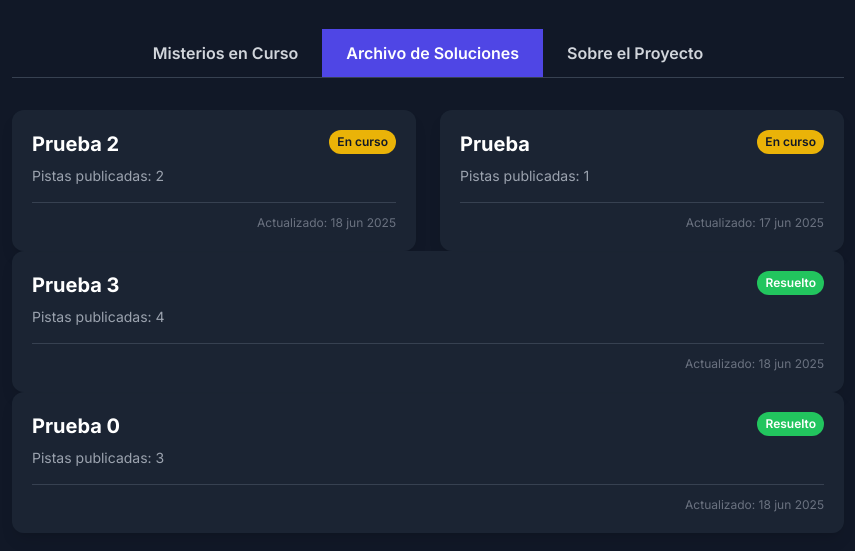
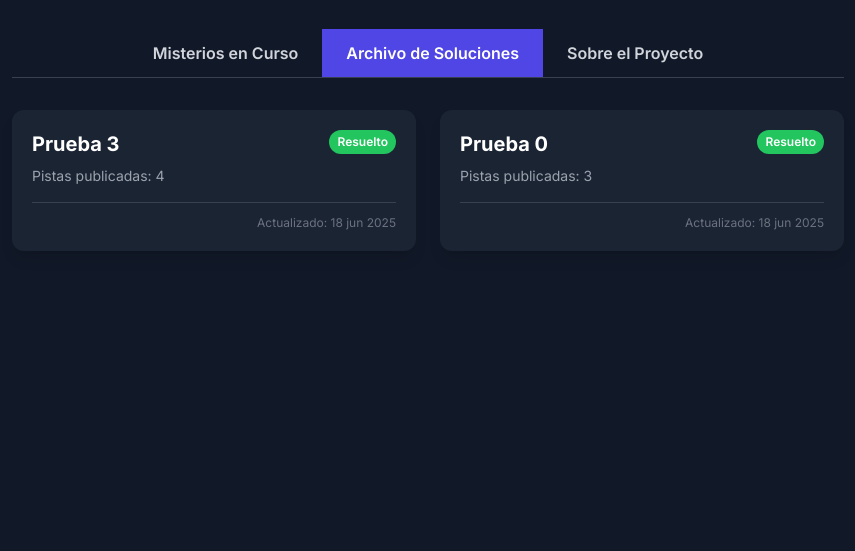
Before and after one commit to marcosocana-al/laparteporeltodo, a plain HTML site: page index.html in a window 1280 px wide. Both pictures are taken after a click on the button "Archivo de Soluciones". Shown: the part 119-670 px from the top of the page, without its empty margins (212-1067 px from the left). Drawn offline with nearby package versions, Linux system fonts and the light colour scheme.

Commit message:
Update index.html

```diff
--- a/index.html
+++ b/index.html
@@ -10,10 +10,9 @@
         body { font-family: 'Inter', sans-serif; background-color: #111827; }
         @keyframes fadeIn { from { opacity: 0; transform: translateY(20px); } to { opacity: 1; transform: translateY(0); } }
         .fade-in { animation: fadeIn 0.6s ease-out forwards; }
-        .tab-content { display: none; }
-        .tab-content.active { display: block; }
+        /* El botón activo se estiliza, pero no controla la visibilidad del contenido */
         .tab-button.active { background-color: #4f46e5; color: #ffffff; }
-        .modal { display: none; }
+        .modal { display: none; } /* El modal se controla con su propia clase .active */
         .modal.active { display: flex; }
         .modal-content-scroll::-webkit-scrollbar { width: 8px; }
         .modal-content-scroll::-webkit-scrollbar-track { background: #1f2937; }
@@ -34,11 +33,11 @@
         </nav>
 
         <main>
-            <div id="en-curso" class="tab-content active grid grid-cols-1 md:grid-cols-2 gap-6 min-h-[100px]"></div>
-            <div id="archivo" class="tab-content grid grid-cols-1 md:grid-cols-2 gap-6 min-h-[100px]"></div>
-
-            <div id="sobre" class="tab-content">
-                <div class="space-y-8 fade-in">
+            <!-- Contenedores para las pestañas. Usamos la clase `hidden` de Tailwind para controlar la visibilidad. -->
+            <div id="en-curso" class="tab-content grid grid-cols-1 md:grid-cols-2 gap-6 min-h-[100px]"></div>
+            <div id="archivo" class="tab-content hidden grid grid-cols-1 md:grid-cols-2 gap-6 min-h-[100px]"></div>
+            <div id="sobre" class="tab-content hidden">
+                 <div class="space-y-8 fade-in">
                     <div class="bg-gray-800 rounded-xl shadow-lg p-8">
                         <h2 class="text-3xl font-bold text-indigo-400 mb-4">¿Qué es "La Parte por el Todo"?</h2>
                         <p class="text-gray-300 leading-relaxed">Este es un pequeño proyecto de entretenimiento inspirado en el famoso concurso "Saber y Ganar". El objetivo es adivinar "el todo" —que puede ser una persona, un lugar, una película, una canción o cualquier cosa imaginable— a partir de pequeñas pistas o "partes" que se irán revelando semanalmente. Es un reto a la paciencia, la deducción y la cultura general.</p>
@@ -71,10 +70,7 @@
     <!-- Modal Structure -->
     <div id="game-modal" class="modal fixed inset-0 bg-black bg-opacity-80 items-center justify-center p-4 z-50">
         <div class="bg-gray-800 rounded-2xl shadow-2xl w-full max-w-2xl max-h-[90vh] flex flex-col">
-            <header class="flex-shrink-0 p-4 border-b border-gray-700 flex justify-between items-center">
-                <h2 id="modal-title" class="text-2xl font-bold text-white"></h2>
-                <button id="modal-close-btn" class="text-gray-400 hover:text-white text-3xl leading-none">&times;</button>
-            </header>
+            <header class="flex-shrink-0 p-4 border-b border-gray-700 flex justify-between items-center"><h2 id="modal-title" class="text-2xl font-bold text-white"></h2><button id="modal-close-btn" class="text-gray-400 hover:text-white text-3xl leading-none">&times;</button></header>
             <div id="modal-content" class="p-6 overflow-y-auto modal-content-scroll"></div>
         </div>
     </div>
@@ -94,19 +90,11 @@
         const GAMES_INDEX_PATH = 'games/index.json';
 
         function renderSummaryCard(game) {
-            const statusPill = game.isSolved
-                ? `<span class="bg-green-500 text-white text-xs font-semibold px-2 py-1 rounded-full">Resuelto</span>`
-                : `<span class="bg-yellow-500 text-gray-900 text-xs font-semibold px-2 py-1 rounded-full">En curso</span>`;
-
+            const statusPill = game.isSolved ? `<span class="bg-green-500 text-white text-xs font-semibold px-2 py-1 rounded-full">Resuelto</span>` : `<span class="bg-yellow-500 text-gray-900 text-xs font-semibold px-2 py-1 rounded-full">En curso</span>`;
             const lastUpdated = new Date(game.lastUpdated).toLocaleDateString('es-ES', { day: 'numeric', month: 'short', year: 'numeric' });
             const card = document.createElement('div');
             card.className = 'bg-gray-800/80 hover:bg-gray-800 transition-colors cursor-pointer rounded-xl shadow-lg p-5 flex flex-col justify-between fade-in';
-            card.innerHTML = `
-                <div>
-                    <div class="flex justify-between items-start mb-2"><h3 class="text-xl font-bold text-white pr-2">${game.title || 'Misterio sin título'}</h3>${statusPill}</div>
-                    <p class="text-sm text-gray-400">Pistas publicadas: ${game.clues?.length || 0}</p>
-                </div>
-                <div class="mt-4 border-t border-gray-700 pt-3 text-right"><p class="text-xs text-gray-500">Actualizado: ${lastUpdated}</p></div>`;
+            card.innerHTML = `<div><div class="flex justify-between items-start mb-2"><h3 class="text-xl font-bold text-white pr-2">${game.title || 'Misterio sin título'}</h3>${statusPill}</div><p class="text-sm text-gray-400">Pistas publicadas: ${game.clues?.length || 0}</p></div><div class="mt-4 border-t border-gray-700 pt-3 text-right"><p class="text-xs text-gray-500">Actualizado: ${lastUpdated}</p></div>`;
             card.addEventListener('click', () => openModalWithGame(game));
             return card;
         }
@@ -114,34 +102,22 @@
         function renderModalContent(game) {
             const cluesHTML = (game.clues || []).map((clue, index) => {
                 let contentHTML = '';
-                if(clue.type && clue.content) {
+                if (clue.type && clue.content) {
                     switch (clue.type) {
                         case 'image': contentHTML = `<img src="${clue.content}" alt="Pista" class="my-2 rounded-lg w-full h-auto object-cover max-h-96">`; break;
                         case 'audio': contentHTML = `<audio controls src="${clue.content}" class="my-2 w-full">Audio no soportado.</audio>`; break;
                         case 'video': contentHTML = `<video controls src="${clue.content}" class="my-2 rounded-lg w-full">Vídeo no soportado.</video>`; break;
                     }
                 }
-                return `
-                    <div class="flex items-start gap-4 p-4 bg-gray-700/50 rounded-lg">
-                        <div class="flex-shrink-0 bg-indigo-600 h-8 w-8 rounded-full flex items-center justify-center font-extrabold text-white text-sm">${index + 1}</div>
-                        <div class="flex-grow prose prose-invert max-w-none prose-p:text-gray-300">${clue.text ? `<p>${clue.text}</p>` : ''}${contentHTML}</div>
-                    </div>`;
+                return `<div class="flex items-start gap-4 p-4 bg-gray-700/50 rounded-lg"><div class="flex-shrink-0 bg-indigo-600 h-8 w-8 rounded-full flex items-center justify-center font-extrabold text-white text-sm">${index + 1}</div><div class="flex-grow prose prose-invert max-w-none prose-p:text-gray-300">${clue.text ? `<p>${clue.text}</p>` : ''}${contentHTML}</div></div>`;
             }).join('');
 
             let ctaOrSolutionHTML = '';
             if (game.isSolved) {
                 const explanationHTML = game.explanation ? `<p>${game.explanation.replace(/\n/g, '<br>')}</p>` : '<p>No se proporcionó una explicación.</p>';
-                ctaOrSolutionHTML = `
-                <div class="mt-6 border-t-2 border-green-500 pt-6 space-y-4">
-                     <h3 class="text-2xl font-bold text-green-400">Solución Final</h3>
-                     <div class="bg-green-900/50 border border-green-500 rounded-lg p-6 text-center">
-                        <p class="text-4xl font-extrabold text-white">${game.solution || 'N/A'}</p>
-                        ${game.winner ? `<p class="text-lg text-yellow-400 mt-2">¡Adivinado por <strong>${game.winner}</strong>!</p>` : ''}
-                     </div>
-                     <div class="prose prose-invert max-w-none prose-p:text-gray-300 prose-headings:text-white prose-headings:text-xl"><h4>Explicación</h4>${explanationHTML}</div>
-                </div>`;
+                ctaOrSolutionHTML = `<div class="mt-6 border-t-2 border-green-500 pt-6 space-y-4"><h3 class="text-2xl font-bold text-green-400">Solución Final</h3><div class="bg-green-900/50 border border-green-500 rounded-lg p-6 text-center"><p class="text-4xl font-extrabold text-white">${game.solution || 'N/A'}</p>${game.winner ? `<p class="text-lg text-yellow-400 mt-2">¡Adivinado por <strong>${game.winner}</strong>!</p>` : ''}</div><div class="prose prose-invert max-w-none prose-p:text-gray-300 prose-headings:text-white prose-headings:text-xl"><h4>Explicación</h4>${explanationHTML}</div></div>`;
             } else if (game.googleFormLink) {
-                 ctaOrSolutionHTML = `<div class="mt-8 text-center"><a href="${game.googleFormLink}" target="_blank" rel="noopener noreferrer" class="inline-block bg-green-600 hover:bg-green-700 text-white font-bold py-3 px-8 rounded-lg shadow-lg transition-transform transform hover:scale-105">¿Tienes la solución? ¡Adivina aquí!</a></div>`;
+                ctaOrSolutionHTML = `<div class="mt-8 text-center"><a href="${game.googleFormLink}" target="_blank" rel="noopener noreferrer" class="inline-block bg-green-600 hover:bg-green-700 text-white font-bold py-3 px-8 rounded-lg shadow-lg transition-transform transform hover:scale-105">¿Tienes la solución? ¡Adivina aquí!</a></div>`;
             }
             dom.modalTitle.textContent = game.title || 'Misterio';
             dom.modalContent.innerHTML = `<div class="space-y-4">${cluesHTML}</div>${ctaOrSolutionHTML}`;
@@ -170,13 +146,10 @@
                         const res = await fetch(`games/${file}?v=${Date.now()}`);
                         if (!res.ok) throw new Error(`No se pudo cargar ${file}`);
                         return await res.json();
-                    } catch (error) {
-                        console.error(`Error procesando el archivo de juego ${file}:`, error);
-                        return null; // Devuelve null si un juego falla al cargar
-                    }
+                    } catch (error) { console.error(`Error procesando el archivo de juego ${file}:`, error); return null; }
                 });
 
-                const games = (await Promise.all(gamePromises)).filter(Boolean); // Filtra los nulos
+                const games = (await Promise.all(gamePromises)).filter(Boolean);
 
                 dom.enCursoContainer.innerHTML = '';
                 dom.archivoContainer.innerHTML = '';
@@ -208,17 +181,27 @@
             }
         }
 
-        // --- INICIALIZACIÓN ---
         function init() {
+            // Lógica de pestañas robusta
             dom.tabs.forEach(tab => {
-                tab.addEventListener('click', () => {
+                tab.addEventListener('click', (event) => {
+                    const targetId = event.currentTarget.dataset.tab;
+
+                    // Estilar el botón activo
                     dom.tabs.forEach(t => t.classList.remove('active'));
-                    tab.classList.add('active');
-                    dom.tabContents.forEach(c => c.classList.remove('active'));
-                    document.getElementById(tab.dataset.tab).classList.add('active');
+                    event.currentTarget.classList.add('active');
+
+                    // Ocultar TODOS los paneles de contenido
+                    dom.tabContents.forEach(contentPanel => {
+                        contentPanel.classList.add('hidden');
+                    });
+
+                    // Mostrar SOLO el panel de contenido objetivo
+                    document.getElementById(targetId).classList.remove('hidden');
                 });
             });
 
+            // Lógica del modal
             dom.modalCloseBtn.addEventListener('click', closeModal);
             dom.modal.addEventListener('click', (e) => { if (e.target === dom.modal) closeModal(); });
             document.addEventListener('keydown', (e) => { if (e.key === "Escape" && dom.modal.classList.contains('active')) closeModal(); });
```
